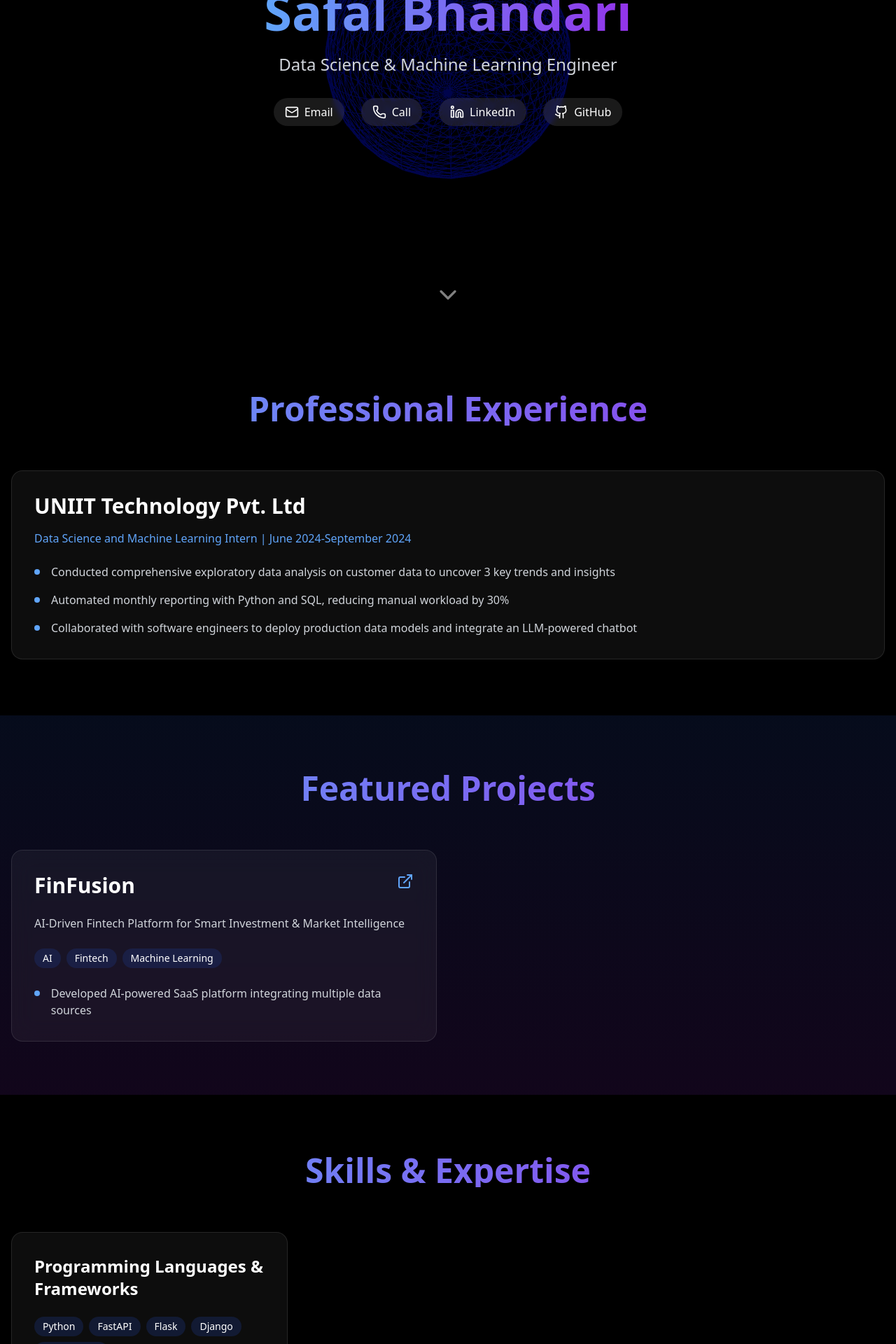
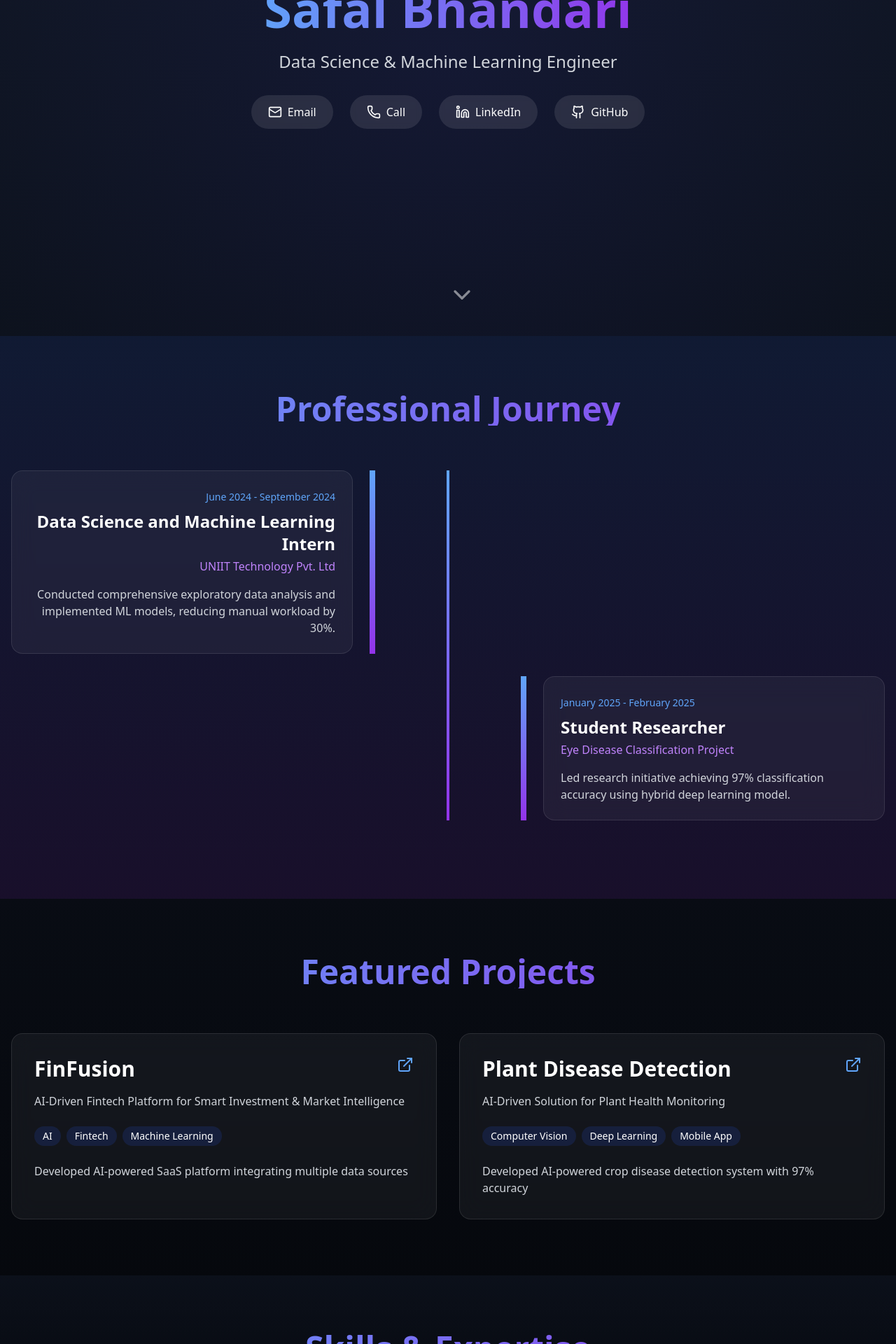
Before and after one commit to SafalBhandari12/Potfolio, a React (Vite) app: page / in a window 1280 px wide. Shown: the part 320-2240 px from the top of the page at 70% size. Built offline with nearby package versions, Linux system fonts and the light colour scheme.

Commit message:
Added some bullshit data

```diff
--- a/package.json
+++ b/package.json
@@ -14,7 +14,7 @@
   },
   "dependencies": {
     "@react-three/drei": "^10.0.0",
-    "@react-three/fiber": "^9.0.1",
+    "@react-three/fiber": "^9.0.2",
     "animate.css": "^4.1.1",
     "framer-motion": "^12.4.5",
     "lucide-react": "^0.475.0",
--- a/src/App.jsx
+++ b/src/App.jsx
@@ -1,71 +1,18 @@
-import React, { useEffect, useState, useRef, Suspense } from "react";
-import { motion, useScroll, useTransform } from "framer-motion";
-import { Canvas, useFrame, useLoader } from "@react-three/fiber";
+import React, { useEffect, useState, useRef } from "react";
+import { motion } from "framer-motion";
 import {
-  OrbitControls,
-  Text3D,
-  Float,
-  PerspectiveCamera,
-  useGLTF,
-} from "@react-three/drei";
-import {
-  Github,
-  Linkedin,
   Mail,
   Phone,
+  Linkedin,
+  Github,
   ExternalLink,
   ChevronDown,
+  Camera,
 } from "lucide-react";
-
-// 3D Text Component
-const AnimatedText = ({ text, position, rotation }) => {
-  const meshRef = useRef();
-
-  useFrame((state) => {
-    meshRef.current.rotation.x = Math.sin(state.clock.elapsedTime) * 0.1;
-  });
-
-  return (
-    <Float speed={2} rotationIntensity={0.2} floatIntensity={0.5}>
-      <Text3D
-        ref={meshRef}
-        font='/helvetiker_regular.typeface.json'
-        size={0.5}
-        height={0.2}
-        position={position}
-        rotation={rotation}
-      >
-        {text}
-        <meshNormalMaterial />
-      </Text3D>
-    </Float>
-  );
-};
-
-// Animated Background Sphere
-const AnimatedSphere = () => {
-  const meshRef = useRef();
-
-  useFrame((state) => {
-    meshRef.current.rotation.x = state.clock.elapsedTime * 0.2;
-    meshRef.current.rotation.y = state.clock.elapsedTime * 0.3;
-  });
-
-  return (
-    <mesh ref={meshRef}>
-      <sphereGeometry args={[1, 32, 32]} />
-      <meshPhongMaterial wireframe color='#4338ca' />
-    </mesh>
-  );
-};
 
 const App = () => {
   const [scrollY, setScrollY] = useState(0);
   const containerRef = useRef();
-  const { scrollYProgress } = useScroll();
-
-  const backgroundY = useTransform(scrollYProgress, [0, 1], ["0%", "100%"]);
-  const textY = useTransform(scrollYProgress, [0, 1], ["0%", "200%"]);
 
   useEffect(() => {
     const handleScroll = () => setScrollY(window.scrollY);
@@ -73,27 +20,46 @@ const App = () => {
     return () => window.removeEventListener("scroll", handleScroll);
   }, []);
 
-  const fadeInUp = {
-    initial: { opacity: 0, y: 20 },
-    animate: { opacity: 1, y: 0 },
-    transition: { duration: 0.8 },
-  };
+  // Timeline Item Component
+  const TimelineItem = ({ date, title, company, description, isLeft }) => (
+    <motion.div
+      initial={{ opacity: 0, x: isLeft ? -100 : 100 }}
+      whileInView={{ opacity: 1, x: 0 }}
+      viewport={{ once: true }}
+      transition={{ duration: 0.8 }}
+      className={`flex w-full ${isLeft ? "justify-start" : "justify-end"} mb-8`}
+    >
+      <div
+        className={`w-5/12 relative ${
+          isLeft ? "text-right pr-8" : "text-left pl-8"
+        }`}
+      >
+        <div
+          className={`absolute ${
+            isLeft ? "right-0" : "left-0"
+          } top-0 w-2 h-full bg-gradient-to-b from-blue-400 to-purple-600`}
+        />
+        <motion.div
+          whileHover={{ scale: 1.05 }}
+          className='bg-white/5 rounded-2xl p-6 backdrop-blur-lg border border-white/10 hover:border-white/20 transition-all'
+        >
+          <span className='text-blue-400 text-sm'>{date}</span>
+          <h3 className='text-2xl font-bold mt-2'>{title}</h3>
+          <p className='text-purple-400 mt-1'>{company}</p>
+          <p className='text-gray-300 mt-4'>{description}</p>
+        </motion.div>
+      </div>
+    </motion.div>
+  );
 
   return (
-    <div className='bg-black text-white min-h-screen' ref={containerRef}>
-      {/* Hero Section with 3D Elements */}
+    <div
+      className='bg-gradient-to-b from-gray-900 to-black text-white min-h-screen'
+      ref={containerRef}
+    >
+      {/* Hero Section */}
       <section className='h-screen relative overflow-hidden'>
-        <div className='absolute inset-0'>
-          <Canvas>
-            <PerspectiveCamera makeDefault position={[0, 0, 5]} />
-            <ambientLight intensity={0.5} />
-            <pointLight position={[10, 10, 10]} />
-            <Suspense fallback={null}>
-              <AnimatedSphere />
-            </Suspense>
-            <OrbitControls enableZoom={false} />
-          </Canvas>
-        </div>
+        <div className='absolute inset-0 bg-[radial-gradient(circle_at_center,rgba(67,56,202,0.1)_0%,transparent_100%)]' />
 
         <div className='relative z-10 h-full flex flex-col items-center justify-center'>
           <motion.div
@@ -109,223 +75,215 @@ const App = () => {
               Data Science & Machine Learning Engineer
             </p>
             <div className='flex justify-center space-x-6'>
+              {[
+                {
+                  icon: <Mail className='w-5 h-5' />,
+                  text: "Email",
+                  href: "mailto:safalbhandari069@gmail.com",
+                },
+                {
+                  icon: <Phone className='w-5 h-5' />,
+                  text: "Call",
+                  href: "tel:+917847915622",
+                },
+                {
+                  icon: <Linkedin className='w-5 h-5' />,
+                  text: "LinkedIn",
+                  href: "#",
+                },
+                {
+                  icon: <Github className='w-5 h-5' />,
+                  text: "GitHub",
+                  href: "#",
+                },
+              ].map((link, index) => (
                 <motion.a
+                  key={index}
                   whileHover={{ scale: 1.1 }}
                   whileTap={{ scale: 0.95 }}
-                href='mailto:safalbhandari069@gmail.com'
-                className='flex items-center gap-2 bg-white/10 px-4 py-2 rounded-full backdrop-blur-sm hover:bg-white/20 transition-all'
+                  href={link.href}
+                  className='flex items-center gap-2 bg-white/10 px-6 py-3 rounded-full backdrop-blur-sm hover:bg-white/20 transition-all'
                 >
-                <Mail size={20} /> Email
+                  {link.icon} {link.text}
                 </motion.a>
-              <motion.a
-                whileHover={{ scale: 1.1 }}
-                whileTap={{ scale: 0.95 }}
-                href='tel:+917847915622'
-                className='flex items-center gap-2 bg-white/10 px-4 py-2 rounded-full backdrop-blur-sm hover:bg-white/20 transition-all'
-              >
-                <Phone size={20} /> Call
-              </motion.a>
-              <motion.a
-                whileHover={{ scale: 1.1 }}
-                whileTap={{ scale: 0.95 }}
-                href='#'
-                className='flex items-center gap-2 bg-white/10 px-4 py-2 rounded-full backdrop-blur-sm hover:bg-white/20 transition-all'
-              >
-                <Linkedin size={20} /> LinkedIn
-              </motion.a>
-              <motion.a
-                whileHover={{ scale: 1.1 }}
-                whileTap={{ scale: 0.95 }}
-                href='#'
-                className='flex items-center gap-2 bg-white/10 px-4 py-2 rounded-full backdrop-blur-sm hover:bg-white/20 transition-all'
-              >
-                <Github size={20} /> GitHub
-              </motion.a>
+              ))}
             </div>
           </motion.div>
 
           <motion.div
             animate={{ y: [0, 10, 0] }}
             transition={{ repeat: Infinity, duration: 2 }}
-            className='absolute bottom-10'
+            className='absolute bottom-10 left-1/2 transform -translate-x-1/2'
           >
-            <ChevronDown size={40} className='text-white/50' />
+            <ChevronDown className='w-10 h-10 text-white/50' />
           </motion.div>
         </div>
       </section>
 
-      {/* Experience Section with Parallax */}
+      {/* Experience Timeline Section */}
       <section className='py-20 relative'>
-        <motion.div
-          style={{ y: backgroundY }}
-          className='absolute inset-0 bg-gradient-to-b from-blue-900/20 to-purple-900/20'
-        />
+        <div className='absolute inset-0 bg-gradient-to-b from-blue-900/20 to-purple-900/20' />
 
         <div className='container mx-auto px-4 relative'>
           <motion.h2
-            {...fadeInUp}
+            initial={{ opacity: 0, y: 20 }}
+            whileInView={{ opacity: 1, y: 0 }}
             className='text-5xl font-bold mb-16 text-center bg-clip-text text-transparent bg-gradient-to-r from-blue-400 to-purple-600'
           >
-            Professional Experience
+            Professional Journey
           </motion.h2>
 
-          <div className='space-y-12'>
-            <motion.div
-              initial={{ opacity: 0, x: -100 }}
-              whileInView={{ opacity: 1, x: 0 }}
-              viewport={{ once: true }}
-              transition={{ duration: 0.8 }}
-              className='bg-white/5 rounded-2xl p-8 backdrop-blur-lg border border-white/10 hover:border-white/20 transition-all'
-            >
-              <h3 className='text-3xl font-bold mb-4'>
-                UNIIT Technology Pvt. Ltd
-              </h3>
-              <p className='text-blue-400 mb-6'>
-                Data Science and Machine Learning Intern | June 2024-September
-                2024
-              </p>
-              <ul className='space-y-4 text-gray-300'>
-                <li className='flex items-start gap-4'>
-                  <div className='w-2 h-2 mt-2 rounded-full bg-blue-400' />
-                  <p>
-                    Conducted comprehensive exploratory data analysis on
-                    customer data to uncover 3 key trends and insights
-                  </p>
-                </li>
-                <li className='flex items-start gap-4'>
-                  <div className='w-2 h-2 mt-2 rounded-full bg-blue-400' />
-                  <p>
-                    Automated monthly reporting with Python and SQL, reducing
-                    manual workload by 30%
-                  </p>
-                </li>
-                <li className='flex items-start gap-4'>
-                  <div className='w-2 h-2 mt-2 rounded-full bg-blue-400' />
-                  <p>
-                    Collaborated with software engineers to deploy production
-                    data models and integrate an LLM-powered chatbot
-                  </p>
-                </li>
-              </ul>
-            </motion.div>
+          <div className='relative'>
+            <div className='absolute left-1/2 transform -translate-x-1/2 w-1 h-full bg-gradient-to-b from-blue-400 to-purple-600' />
 
-            {/* Similar motion.div for Student Researcher section */}
+            <TimelineItem
+              date='June 2024 - September 2024'
+              title='Data Science and Machine Learning Intern'
+              company='UNIIT Technology Pvt. Ltd'
+              description='Conducted comprehensive exploratory data analysis and implemented ML models, reducing manual workload by 30%.'
+              isLeft={true}
+            />
+
+            <TimelineItem
+              date='January 2025 - February 2025'
+              title='Student Researcher'
+              company='Eye Disease Classification Project'
+              description='Led research initiative achieving 97% classification accuracy using hybrid deep learning model.'
+              isLeft={false}
+            />
           </div>
         </div>
       </section>
 
-      {/* Projects Section with 3D Cards */}
-      <section className='py-20 relative overflow-hidden'>
+      {/* Projects Section */}
+      <section className='py-20 relative'>
         <div className='container mx-auto px-4'>
           <motion.h2
-            {...fadeInUp}
+            initial={{ opacity: 0, y: 20 }}
+            whileInView={{ opacity: 1, y: 0 }}
             className='text-5xl font-bold mb-16 text-center bg-clip-text text-transparent bg-gradient-to-r from-blue-400 to-purple-600'
           >
             Featured Projects
           </motion.h2>
 
           <div className='grid md:grid-cols-2 gap-8'>
+            {[
+              {
+                title: "FinFusion",
+                description:
+                  "AI-Driven Fintech Platform for Smart Investment & Market Intelligence",
+                tags: ["AI", "Fintech", "Machine Learning"],
+                details:
+                  "Developed AI-powered SaaS platform integrating multiple data sources",
+              },
+              {
+                title: "Plant Disease Detection",
+                description: "AI-Driven Solution for Plant Health Monitoring",
+                tags: ["Computer Vision", "Deep Learning", "Mobile App"],
+                details:
+                  "Developed AI-powered crop disease detection system with 97% accuracy",
+              },
+            ].map((project, index) => (
               <motion.div
-              whileHover={{ scale: 1.02, rotateY: 5 }}
-              className='bg-white/5 rounded-2xl p-8 backdrop-blur-lg border border-white/10 hover:border-white/20 transition-all transform perspective-1000'
+                key={index}
+                whileHover={{ scale: 1.05 }}
+                className='bg-white/5 rounded-2xl p-8 backdrop-blur-lg border border-white/10 hover:border-white/20 transition-all group'
               >
-              <div className='flex justify-between items-start mb-6'>
-                <h3 className='text-3xl font-bold'>FinFusion</h3>
+                <div className='flex justify-between items-start mb-4'>
+                  <h3 className='text-3xl font-bold'>{project.title}</h3>
                   <motion.a
-                  whileHover={{ scale: 1.2, rotate: 45 }}
-                  whileTap={{ scale: 0.8 }}
+                    whileHover={{ scale: 1.2 }}
                     href='#'
                     className='text-blue-400 hover:text-blue-300'
                   >
-                  <ExternalLink size={24} />
+                    <ExternalLink className='w-6 h-6' />
                   </motion.a>
                 </div>
-              <p className='text-gray-300 mb-6'>
-                AI-Driven Fintech Platform for Smart Investment & Market
-                Intelligence
-              </p>
+                <p className='text-gray-300 mb-6'>{project.description}</p>
                 <div className='flex flex-wrap gap-2 mb-6'>
-                <span className='px-3 py-1 bg-blue-900/30 rounded-full text-sm'>
-                  AI
+                  {project.tags.map((tag, i) => (
+                    <span
+                      key={i}
+                      className='px-3 py-1 bg-blue-900/30 rounded-full text-sm'
+                    >
+                      {tag}
                     </span>
-                <span className='px-3 py-1 bg-blue-900/30 rounded-full text-sm'>
-                  Fintech
-                </span>
-                <span className='px-3 py-1 bg-blue-900/30 rounded-full text-sm'>
-                  Machine Learning
-                </span>
+                  ))}
                 </div>
-              <ul className='space-y-4 text-gray-300'>
-                <li className='flex items-start gap-4'>
-                  <div className='w-2 h-2 mt-2 rounded-full bg-blue-400' />
-                  <p>
-                    Developed AI-powered SaaS platform integrating multiple data
-                    sources
-                  </p>
-                </li>
-                {/* More list items */}
-              </ul>
+                <p className='text-gray-300'>{project.details}</p>
               </motion.div>
-
-            {/* Similar motion.div for Plant Disease Detection project */}
+            ))}
           </div>
         </div>
       </section>
 
-      {/* Skills Section with 3D Grid */}
-      <section className='py-20 relative'>
+      {/* Skills Section */}
+      <section className='py-20 relative bg-gradient-to-b from-gray-900/50 to-black'>
         <div className='container mx-auto px-4'>
           <motion.h2
-            {...fadeInUp}
+            initial={{ opacity: 0, y: 20 }}
+            whileInView={{ opacity: 1, y: 0 }}
             className='text-5xl font-bold mb-16 text-center bg-clip-text text-transparent bg-gradient-to-r from-blue-400 to-purple-600'
           >
             Skills & Expertise
           </motion.h2>
 
           <div className='grid md:grid-cols-3 gap-8'>
+            {[
+              {
+                title: "Programming Languages & Frameworks",
+                skills: [
+                  "Python",
+                  "FastAPI",
+                  "Flask",
+                  "Django",
+                  "React Native",
+                ],
+              },
+              {
+                title: "AI & Machine Learning",
+                skills: ["TensorFlow", "PyTorch", "NLP", "CNN", "LLM"],
+              },
+              {
+                title: "Data Science & Tools",
+                skills: ["ETL", "Statistics", "MongoDB", "PostgreSQL", "Git"],
+              },
+            ].map((category, index) => (
               <motion.div
+                key={index}
                 whileHover={{ scale: 1.05 }}
                 className='bg-white/5 rounded-2xl p-8 backdrop-blur-lg border border-white/10 hover:border-white/20 transition-all'
               >
-              <h3 className='text-2xl font-bold mb-6'>
-                Programming Languages & Frameworks
-              </h3>
+                <h3 className='text-2xl font-bold mb-6'>{category.title}</h3>
                 <div className='flex flex-wrap gap-2'>
-                <span className='px-3 py-1 bg-blue-900/30 rounded-full text-sm'>
-                  Python
+                  {category.skills.map((skill, i) => (
+                    <span
+                      key={i}
+                      className='px-3 py-1 bg-blue-900/30 rounded-full text-sm'
+                    >
+                      {skill}
                     </span>
-                <span className='px-3 py-1 bg-blue-900/30 rounded-full text-sm'>
-                  FastAPI
-                </span>
-                <span className='px-3 py-1 bg-blue-900/30 rounded-full text-sm'>
-                  Flask
-                </span>
-                <span className='px-3 py-1 bg-blue-900/30 rounded-full text-sm'>
-                  Django
-                </span>
-                <span className='px-3 py-1 bg-blue-900/30 rounded-full text-sm'>
-                  React Native
-                </span>
+                  ))}
                 </div>
               </motion.div>
-
-            {/* Similar motion.div for other skills sections */}
+            ))}
           </div>
         </div>
       </section>
 
-      {/* Education Section with 3D Elements */}
+      {/* Education Section */}
       <section className='py-20 relative'>
         <div className='container mx-auto px-4'>
           <motion.h2
-            {...fadeInUp}
+            initial={{ opacity: 0, y: 20 }}
+            whileInView={{ opacity: 1, y: 0 }}
             className='text-5xl font-bold mb-16 text-center bg-clip-text text-transparent bg-gradient-to-r from-blue-400 to-purple-600'
           >
             Education
           </motion.h2>
 
           <motion.div
-            whileHover={{ scale: 1.02 }}
+            whileHover={{ scale: 1.05 }}
             className='bg-white/5 rounded-2xl p-8 backdrop-blur-lg border border-white/10 hover:border-white/20 transition-all max-w-2xl mx-auto'
           >
             <h3 className='text-3xl font-bold mb-4'>Sharda University</h3>
@@ -346,7 +304,7 @@ const App = () => {
         </div>
       </section>
 
-      {/* Footer with Gradient */}
+      {/* Footer */}
       <footer className='py-8 relative'>
         <div className='absolute inset-0 bg-gradient-to-t from-blue-900/20 to-transparent' />
         <div className='relative text-center text-gray-400'>
```
Also changed, not shown: 1 other file (tests, documents, lock files or other folders). Lines whose indentation alone changed are shown as unchanged.
